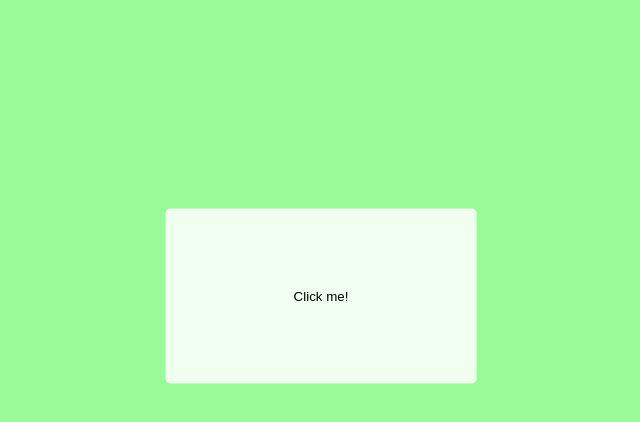
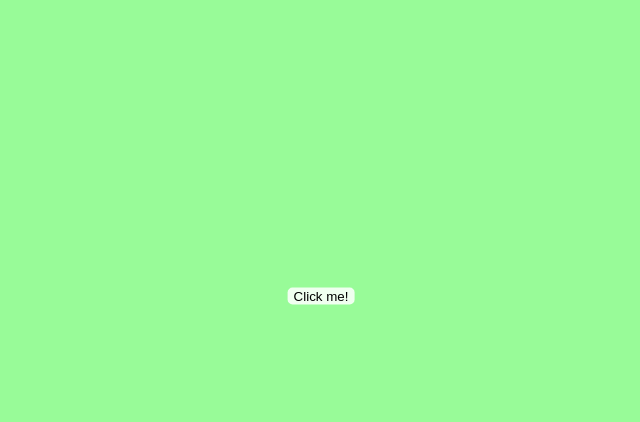
Before and after one commit to whyoho/salty-soymilk, a website: page index.html in a window 1280 px wide. Shown: the part 104-526 px from the top of the page, without its empty margins (319-959 px from the left). Drawn offline with Linux system fonts and the light colour scheme.

Commit message:
Update index.html

```diff
--- a/index.html
+++ b/index.html
@@ -27,7 +27,6 @@
         background: honeydew;
         border: 0px solid white;
         border-radius: 5px;
-        padding: 10vh 10vw;
       }
       #submit:hover {
         opacity: 0.5;
```
